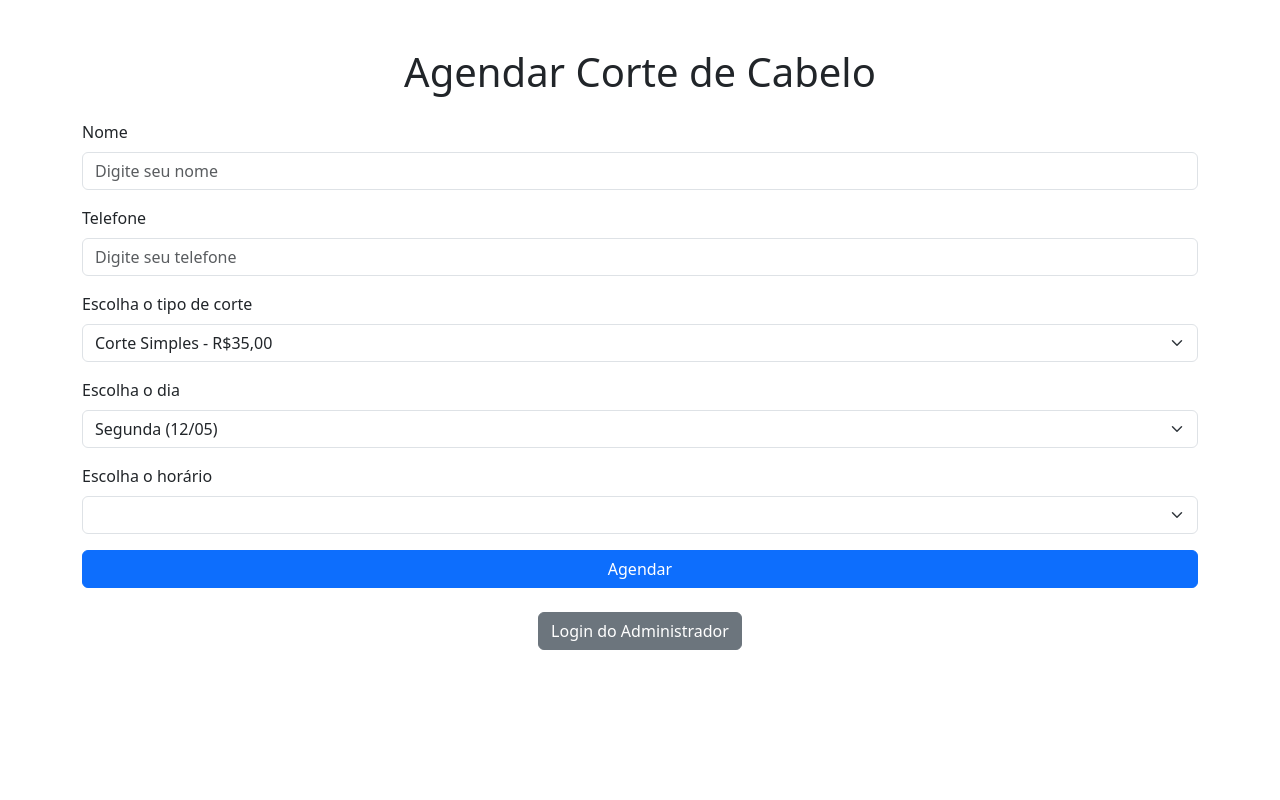
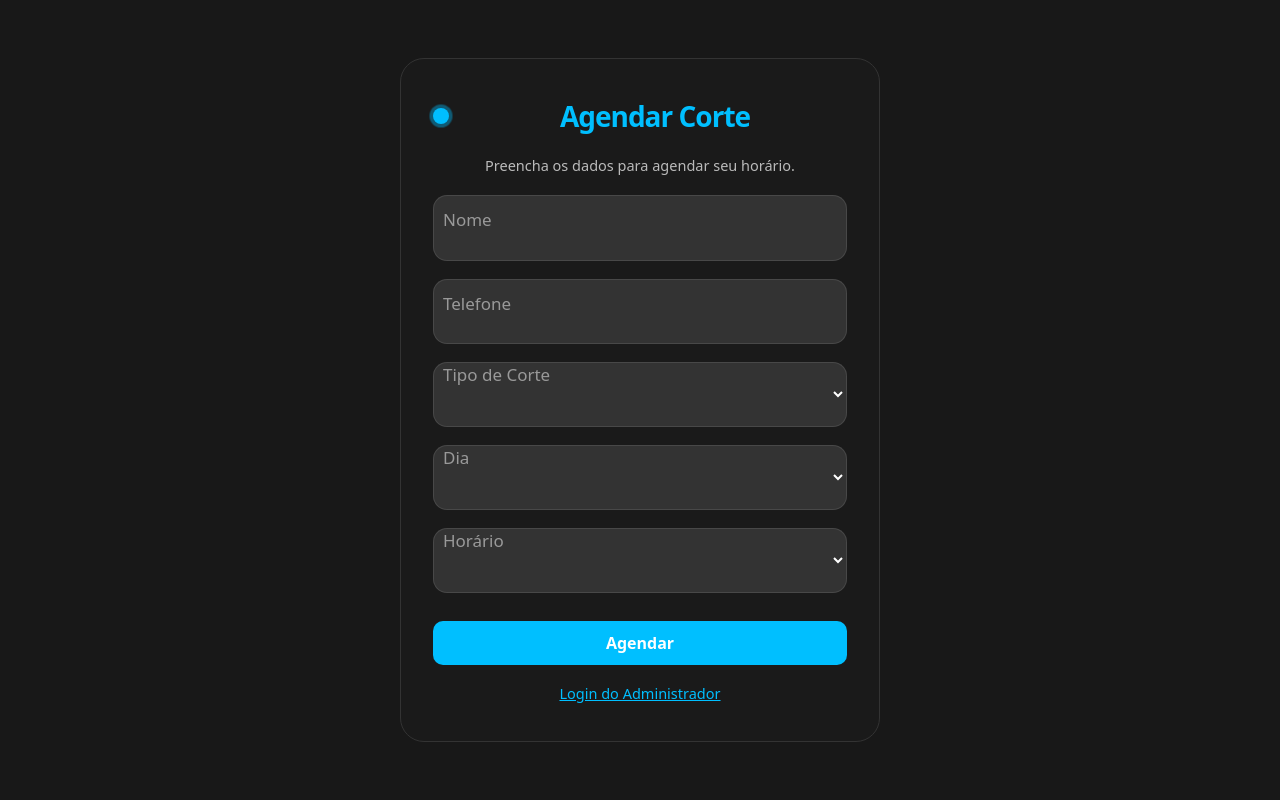
Before and after one commit to PauloPanelli/agendacabelo, a Flask app: page / in a window 1280 px wide. Run offline with Flask 3, Linux system fonts and the light colour scheme; lists and menus that the app fills with data are empty.

Commit message:
Foi feito alterações para melhorar o visual

```diff
--- /dev/null
+++ b/static/style.css
@@ -0,0 +1,154 @@
+/* From Uiverse.io by Yaya12085 - Estilo moderno para formulário */
+/* From Uiverse.io by ammarsaa */
+body {
+  background: #181818;
+  min-height: 100vh;
+  display: flex;
+  align-items: center;
+  justify-content: center;
+  margin: 0;
+}
+.form {
+  display: flex;
+  flex-direction: column;
+  gap: 18px; /* mais espaçamento entre os campos */
+  max-width: 480px; /* aumente o tamanho máximo */
+  padding: 36px 32px; /* mais espaço interno */
+  border-radius: 24px;
+  position: relative;
+  background-color: #1a1a1a;
+  color: #fff;
+  border: 1px solid #333;
+  margin: 0 auto;
+  font-size: 1.18rem; /* aumenta o tamanho da fonte */
+}
+
+.title {
+  font-size: 28px;
+  font-weight: 600;
+  letter-spacing: -1px;
+  position: relative;
+  display: flex;
+  align-items: center;
+  padding-left: 30px;
+  color: #00bfff;
+  justify-content: center;
+}
+
+.title::before {
+  width: 18px;
+  height: 18px;
+}
+
+.title::after {
+  width: 18px;
+  height: 18px;
+  animation: pulse 1s linear infinite;
+}
+
+.title::before,
+.title::after {
+  position: absolute;
+  content: "";
+  height: 16px;
+  width: 16px;
+  border-radius: 50%;
+  left: 0px;
+  background-color: #00bfff;
+}
+
+.message,
+.signin {
+  font-size: 14.5px;
+  color: rgba(255, 255, 255, 0.7);
+  text-align: center;
+}
+
+.signin {
+  text-align: center;
+}
+
+.signin a:hover {
+  text-decoration: underline royalblue;
+}
+
+.signin a {
+  color: #00bfff;
+}
+
+.flex {
+  display: flex;
+  width: 100%;
+  gap: 6px;
+}
+
+.form label {
+  position: relative;
+}
+
+.form label .input {
+  background-color: #333;
+  color: #fff;
+  width: 100%;
+  padding: 28px 10px 10px 16px; /* mais altura e espaço à esquerda */
+  outline: 0;
+  border: 1.5px solid rgba(105, 105, 105, 0.397);
+  border-radius: 14px;
+  font-size: 1.08rem; /* aumenta o tamanho da fonte dos inputs */
+}
+
+.form label .input + span {
+  color: rgba(255, 255, 255, 0.5);
+  position: absolute;
+  left: 10px;
+  top: 0px;
+  font-size: 0.9em;
+  cursor: text;
+  transition: 0.3s ease;
+}
+
+.form label .input:placeholder-shown + span {
+  top: 12.5px;
+  font-size: 0.9em;
+}
+
+.form label .input:focus + span,
+.form label .input:valid + span {
+  color: #00bfff;
+  top: 0px;
+  font-size: 0.7em;
+  font-weight: 600;
+}
+
+.input {
+  font-size: medium;
+}
+
+.submit {
+  border: none;
+  outline: none;
+  padding: 10px;
+  border-radius: 10px;
+  color: #fff;
+  font-size: 16px;
+  background-color: #00bfff;
+  font-weight: bold;
+  margin-top: 10px;
+  cursor: pointer;
+  transition: background 0.3s;
+}
+
+.submit:hover {
+  background-color: #00bfff96;
+}
+
+@keyframes pulse {
+  from {
+    transform: scale(0.9);
+    opacity: 1;
+  }
+  to {
+    transform: scale(1.8);
+    opacity: 0;
+  }
+}
--- a/templates/cliente.html
+++ b/templates/cliente.html
@@ -5,62 +5,59 @@
     <meta name="viewport" content="width=device-width, initial-scale=1.0">
     <title>Agendar Corte</title>
     <link href="https://cdn.jsdelivr.net/npm/bootstrap@5.3.0/dist/css/bootstrap.min.css" rel="stylesheet">
+    <link href="{{ url_for('static', filename='style.css') }}" rel="stylesheet">
 </head>
 <body>
     <div class="container py-5">
-        <h1 class="text-center mb-4">Agendar Corte de Cabelo</h1>
+        <form method="post" action="{{ url_for('agendar') }}" class="form">
+            <div class="title">Agendar Corte</div>
+            <div class="message">Preencha os dados para agendar seu horário.</div>
 
-        <!-- Exibe mensagens de sucesso ou erro -->
-        {% with messages = get_flashed_messages() %}
-        {% if messages %}
-            <div class="alert alert-success" role="alert">
-                {{ messages[0] }}
-            </div>
-            <!-- Botão para voltar ao formulário -->
-            <div class="text-center mt-4">
-                <a href="{{ url_for('index') }}" class="btn btn-primary">Voltar para o Formulário</a>
-            </div>
-        {% endif %}
-        {% endwith %}
+            <!-- Exibe mensagens de sucesso ou erro -->
+            {% with messages = get_flashed_messages() %}
+            {% if messages %}
+                <div class="message" style="color:#00bfff; font-weight:bold;">{{ messages[0] }}</div>
+            {% endif %}
+            {% endwith %}
 
-        <form method="post" action="{{ url_for('agendar') }}">
-            <div class="mb-3">
-                <label for="nome" class="form-label">Nome</label>
-                <input type="text" class="form-control" id="nome" name="nome" placeholder="Digite seu nome" required>
-            </div>
-            <div class="mb-3">
-                <label for="telefone" class="form-label">Telefone</label>
-                <input type="text" class="form-control" id="telefone" name="telefone" placeholder="Digite seu telefone" required>
-            </div>
-            <div class="mb-3">
-                <label for="tipo_corte" class="form-label">Escolha o tipo de corte</label>
-                <select class="form-select" id="tipo_corte" name="tipo_corte" required>
+            <label>
+                <input class="input" type="text" name="nome" placeholder=" " required>
+                <span>Nome</span>
+            </label>
+            <label>
+                <input class="input" type="text" name="telefone" placeholder=" " required>
+                <span>Telefone</span>
+            </label>
+            <label>
+                <select class="input" name="tipo_corte" required>
+                    <option value="" disabled selected hidden></option>
                     <option value="Corte Simples">Corte Simples - R$35,00</option>
                     <option value="Barba">Barba - R$15,00</option>
                     <option value="Cabelo + Barba">Cabelo + Barba - R$45,00</option>
                 </select>
-            </div>
-            <div class="mb-3">
-                <label for="dia" class="form-label">Escolha o dia</label>
-                <select class="form-select" id="dia" name="dia" required>
+                <span>Tipo de Corte</span>
+            </label>
+            <label>
+                <select class="input" name="dia" id="dia" required>
+                    <option value="" disabled selected hidden></option>
                     {% for dia in horarios.keys() %}
                         <option value="{{ dia }}">{{ dia }}</option>
                     {% endfor %}
                 </select>
-            </div>
-            <div class="mb-3">
-                <label for="hora" class="form-label">Escolha o horário</label>
-                <select class="form-select" id="hora" name="hora" required>
+                <span>Dia</span>
+            </label>
+            <label>
+                <select class="input" name="hora" id="hora" required>
+                    <option value="" disabled selected hidden></option>
                     <!-- Os horários serão preenchidos dinamicamente via JavaScript -->
                 </select>
+                <span>Horário</span>
+            </label>
+            <button type="submit" class="submit">Agendar</button>
+            <div class="signin">
+                <a href="{{ url_for('login') }}">Login do Administrador</a>
             </div>
-            <button type="submit" class="btn btn-primary w-100">Agendar</button>
         </form>
-
-        <!-- Botão para login do administrador -->
-        <div class="text-center mt-4">
-            <a href="{{ url_for('login') }}" class="btn btn-secondary">Login do Administrador</a>
-        </div>
     </div>
     <script>
         const horarios = {{ horarios|tojson }};
@@ -69,7 +66,7 @@
 
         selectDia.addEventListener('change', function () {
             const diaSelecionado = this.value;
-            selectHora.innerHTML = ''; // Limpa os horários anteriores
+            selectHora.innerHTML = '<option value="" disabled selected hidden></option>';
 
             if (horarios[diaSelecionado]) {
                 horarios[diaSelecionado].forEach(hora => {
```
Also changed, not shown: static/css/style.css (added, +84 -0 lines), static/login.css (added, +98 -0 lines), templates/admin.html (+17 -24 lines), templates/cliente.html.html (+32 -16 lines), templates/login.html (+16 -21 lines), templates/sucesso.html (+12 -5 lines).
